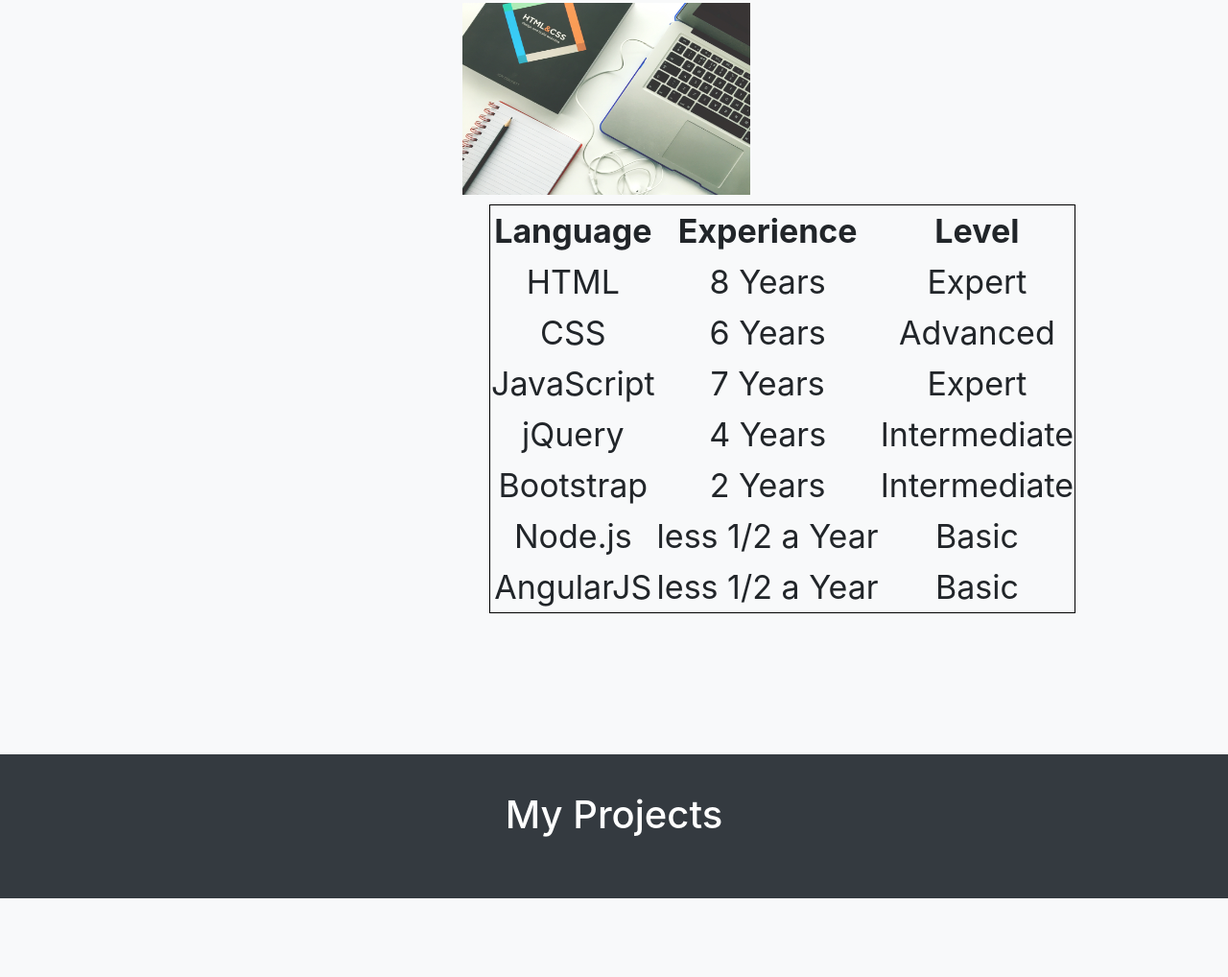
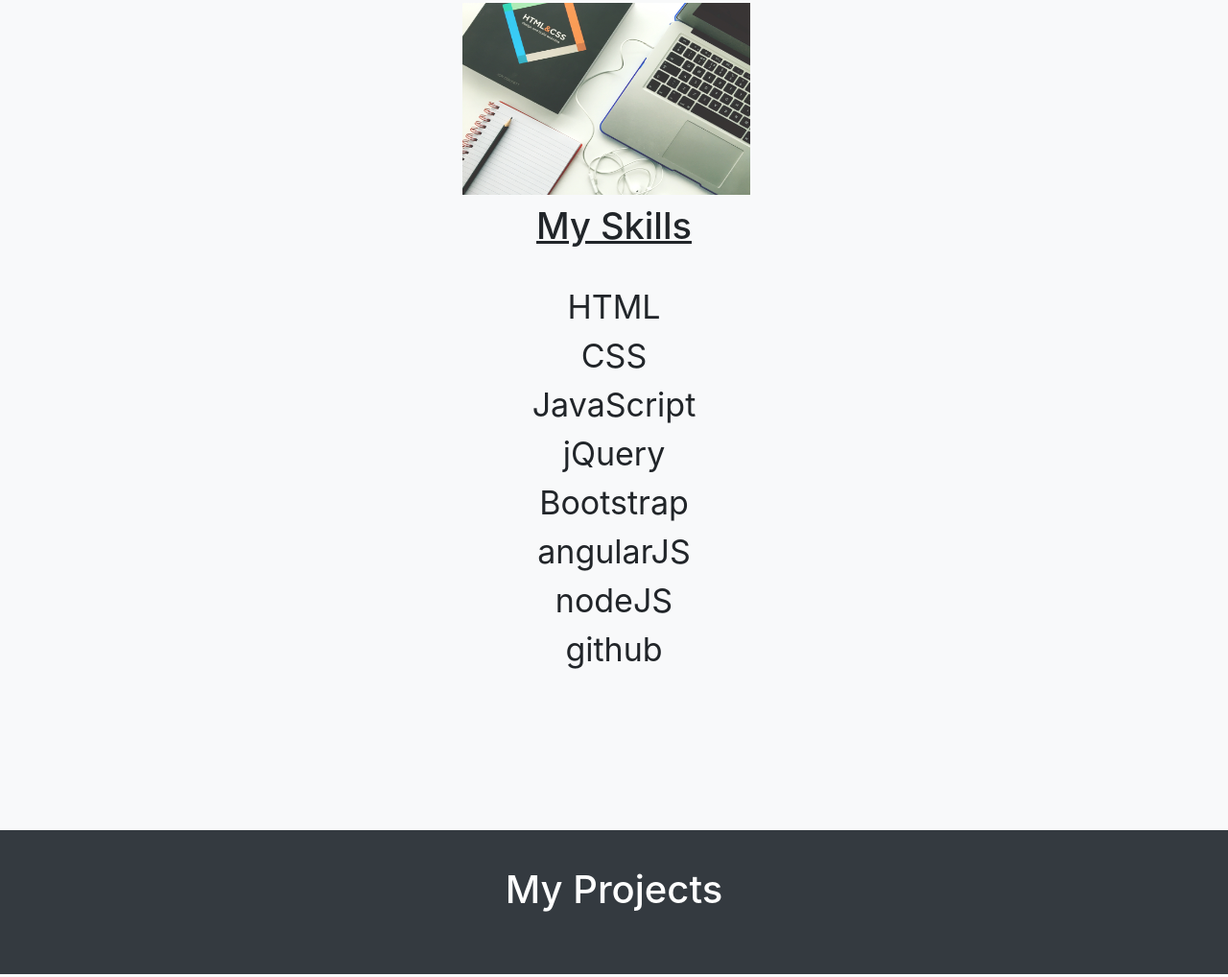
Before and after one commit to rangikufan999/project_Portfolio_Site, a plain HTML site: page index.html in a window 1280 px wide. Shown: the part 3215-4233 px from the top of the page at 96% size. Drawn offline with nearby package versions, Linux system fonts and the light colour scheme.

Commit message:
Changes to basic layout of Portfolio
Made some changes to the basic layout of the portfolio site and took out the table for skills.

```diff
--- a/index.html
+++ b/index.html
@@ -96,50 +96,9 @@
                 <div>
                     <h5 class="mt-0"><u>Technologies and Experience</u></h5>
                     <img class="mr-3 image-resize" src="images/technology.jpg" alt="Education Thumbnail">
-                    <table style="border:1px solid black;">
-                        <thead>
-                            <tr>
-                                <th>Language</th>
-                                <th>Experience</th>
-                                <th>Level</th>
-                            </tr>
-                        </thead>
-                        <tr>
-                            <td>HTML</td>
-                            <td>8 Years</td>
-                            <td>Expert</td>
-                        </tr>
-                        <tr>
-                            <td>CSS</td>
-                            <td>6 Years</td>
-                            <td>Advanced</td>
-                        </tr>
-                        <tr>
-                            <td>JavaScript</td>
-                            <td>7 Years</td>
-                            <td>Expert</td>
-                        </tr>
-                        <tr>
-                            <td>jQuery</td>
-                            <td>4 Years</td>
-                            <td>Intermediate</td>
-                        </tr>
-                        <tr>
-                            <td>Bootstrap</td>
-                            <td>2 Years</td>
-                            <td>Intermediate</td>
-                        </tr>
-                        <tr>
-                            <td>Node.js</td>
-                            <td>less 1/2 a Year</td>
-                            <td>Basic</td>
-                        </tr>
-                        <tr>
-                            <td>AngularJS</td>
-                            <td>less 1/2 a Year</td>
-                            <td>Basic</td>
-                        </tr>
-                    </table>
+                    <br/>
+                    <h5 class="text-center"><u>My Skills</u></h5>
+                    <p>HTML<br/> CSS<br/> JavaScript<br/> jQuery<br/> Bootstrap<br/> angularJS<br/> nodeJS<br/> github</p>
                     <br/>
                 </div>
             </div>
@@ -258,6 +217,43 @@
                             </div>
                         </div>
                     </div>
+                    <div class="col-sm-6 col-md-4">
+                        <div class="card">
+                            <a href="../gameClubSite/index.html"><img class="card-img-top text-center image-project" src="images/gameClub.png" alt="Game Club Site" /></a>
+                            <div class="card-body text-center">
+                                <h5 class="card-title text-dark text-center">
+                                    The Grand Gaming Gang's Club Website (Fictional Club) for gaming enthusiats.
+                                </h5>
+                                <hr/>
+                                <p class="card-text text-dark text-center">
+                                    Another Website layout with basic HTML and CSS
+                                </p>
+                                <a href="https://github.com/rangikufan999/project_Video_Game_Website"><i class="fab fa-github h3"></i></a>
+                                <br/>
+                                <a href="../gameClubSite/index.html" class="btn btn-primary d-flex justify-content-center">
+                                Check out this project!</a>
+                            </div>
+                        </div>
+                    </div>
+
+                    <div class="col-sm-6 col-md-4">
+                        <div class="card">
+                            <a href="../taskListApp/index.html"><img class="card-img-top text-center image-project" src="images/taskList.png" alt="Task List App" /></a>
+                            <div class="card-body text-center">
+                                <h5 class="card-title text-dark text-center">
+                                    This task list app stores a user's tasks into localStorage and retrieves them even if they close their page and/or browser.
+                                </h5>
+                                <hr/>
+                                <p class="card-text text-dark text-center">
+                                    Javascript app using localStorage
+                                </p>
+                                <a href="https://github.com/rangikufan999/project_TaskList_LocalStorageApp"><i class="fab fa-github h3"></i></a>
+                                <br/>
+                                <a href="../taskListApp/index.html" class="btn btn-primary d-flex justify-content-center">
+                                Check out this project!</a>
+                            </div>
+                        </div>
+                    </div>
                 </div>
                 </div>
 
```
